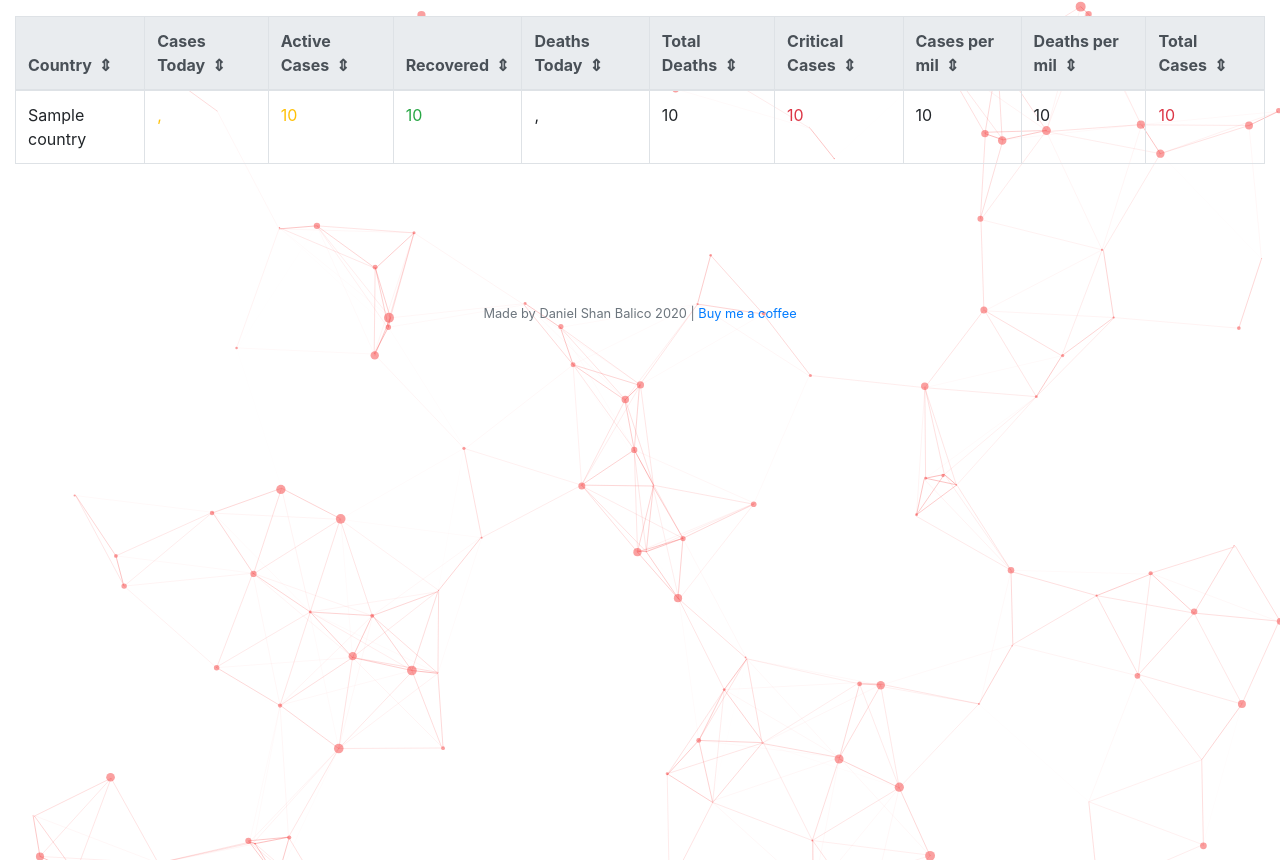
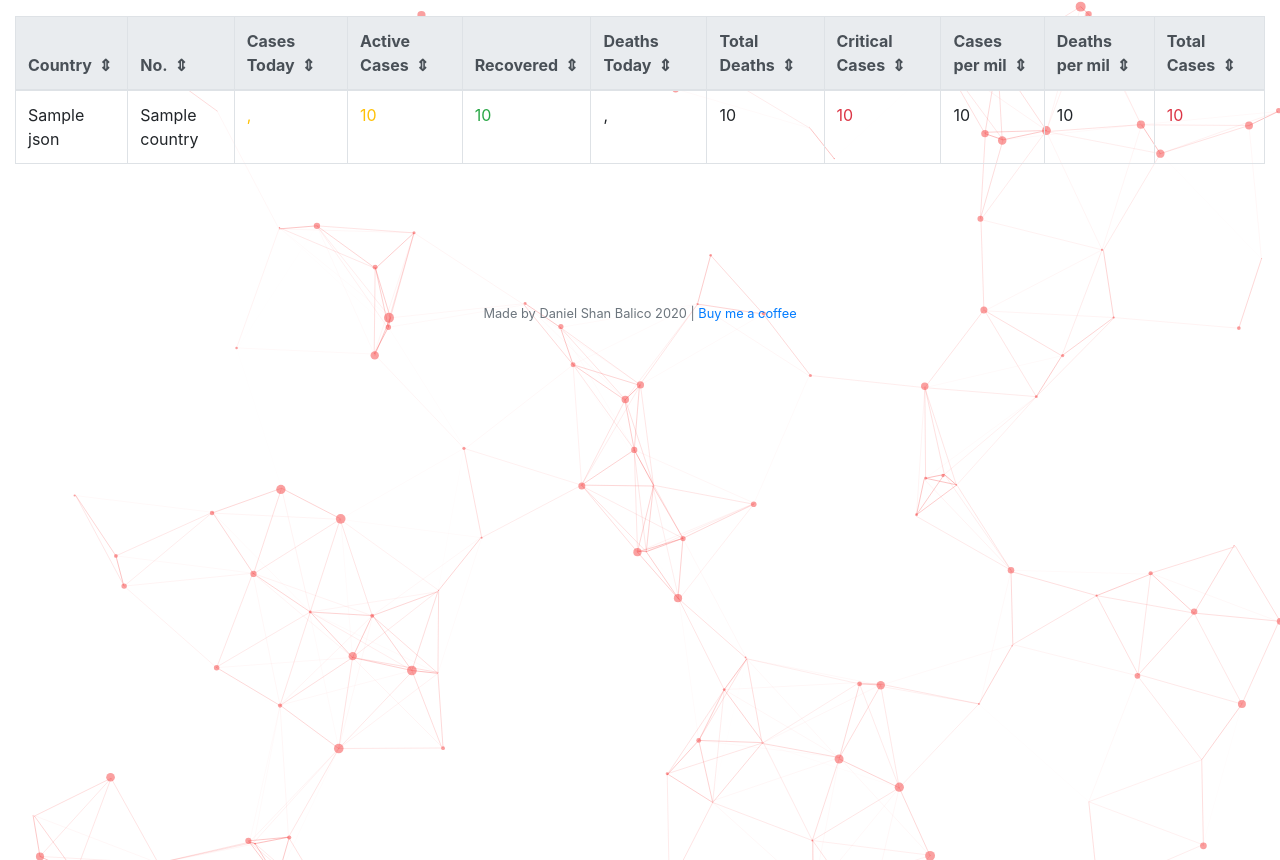
Before and after one commit to daniel-balico/coronavirus19-updates, a Flask app: template templates/table.html in a window 1280 px wide. Shown: the part 58-918 px from the top of the page. Run offline with Flask 2, Linux system fonts and the light colour scheme; the template is opened without the code that fills it: most values are stand-ins (such as "Sample title", 1, 10 or a date in 2020); some libraries are stand-ins or nearby versions.

Commit message:
added no. to table

```diff
--- a/templates/table.html
+++ b/templates/table.html
@@ -8,6 +8,7 @@
 		    <thead class="thead-light">
 		      <tr>
 		      	<th>Country</th>
+		      	<th class="numeric-sort">No.</th>
 		        <th class="numeric-sort">Cases Today</th>
 		        <th class="numeric-sort">Active Cases</th>
 		        <th class="numeric-sort">Recovered</th>
@@ -23,6 +24,7 @@
 		    <tbody jput="tbody">
 		      {% for x in jsonData %}
 			      <tr class="item">
+			      	<td>{{ x }}</td>
 			        <td>{{ x['country'] }}</td>
 			        <td class="text-warning">{{ '{:,}'.format(x['todayCases']) }}</td>
 			        <td class="text-warning">{{ '{:,}'.format(x['active']) }}</td>
```
